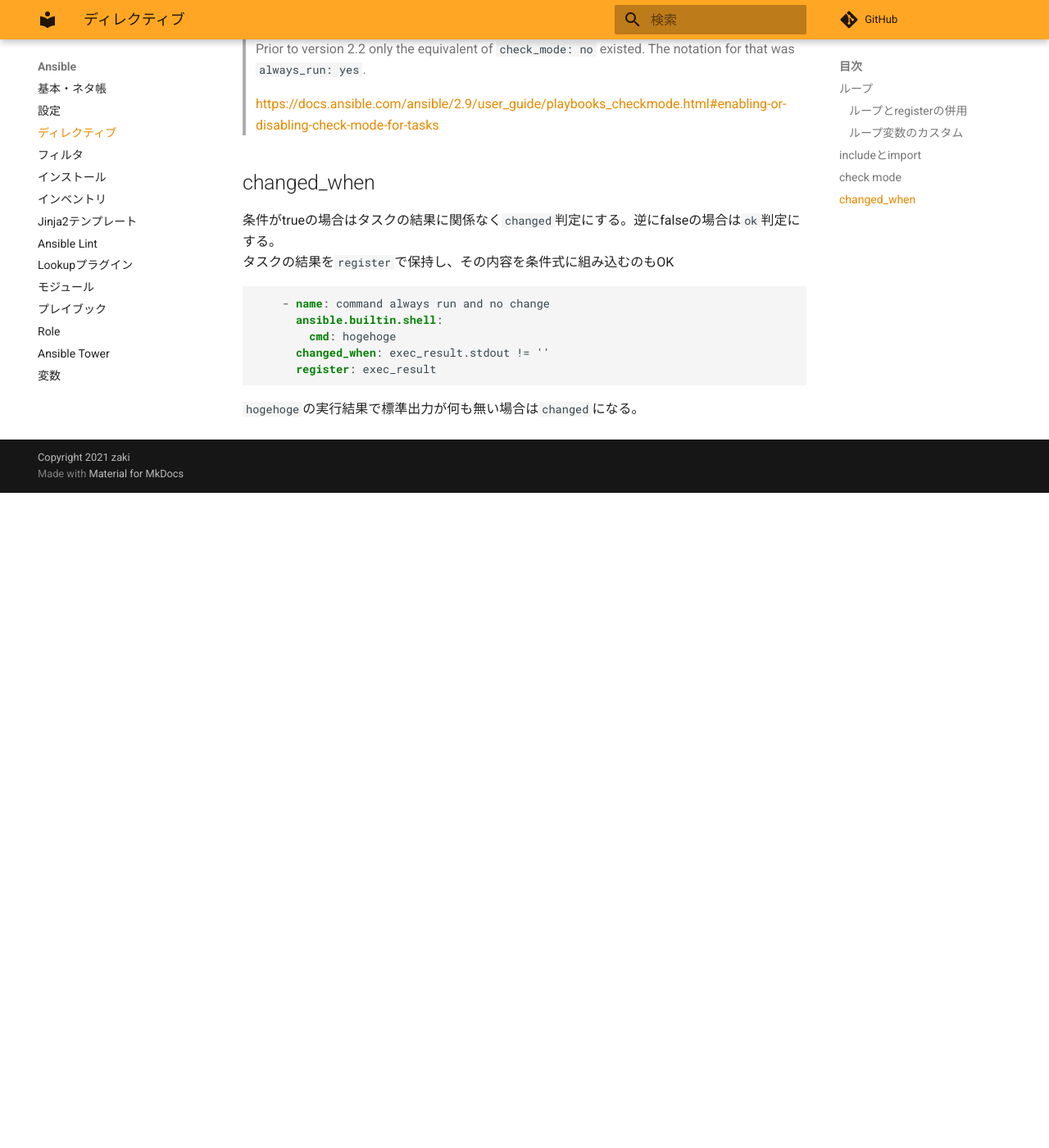
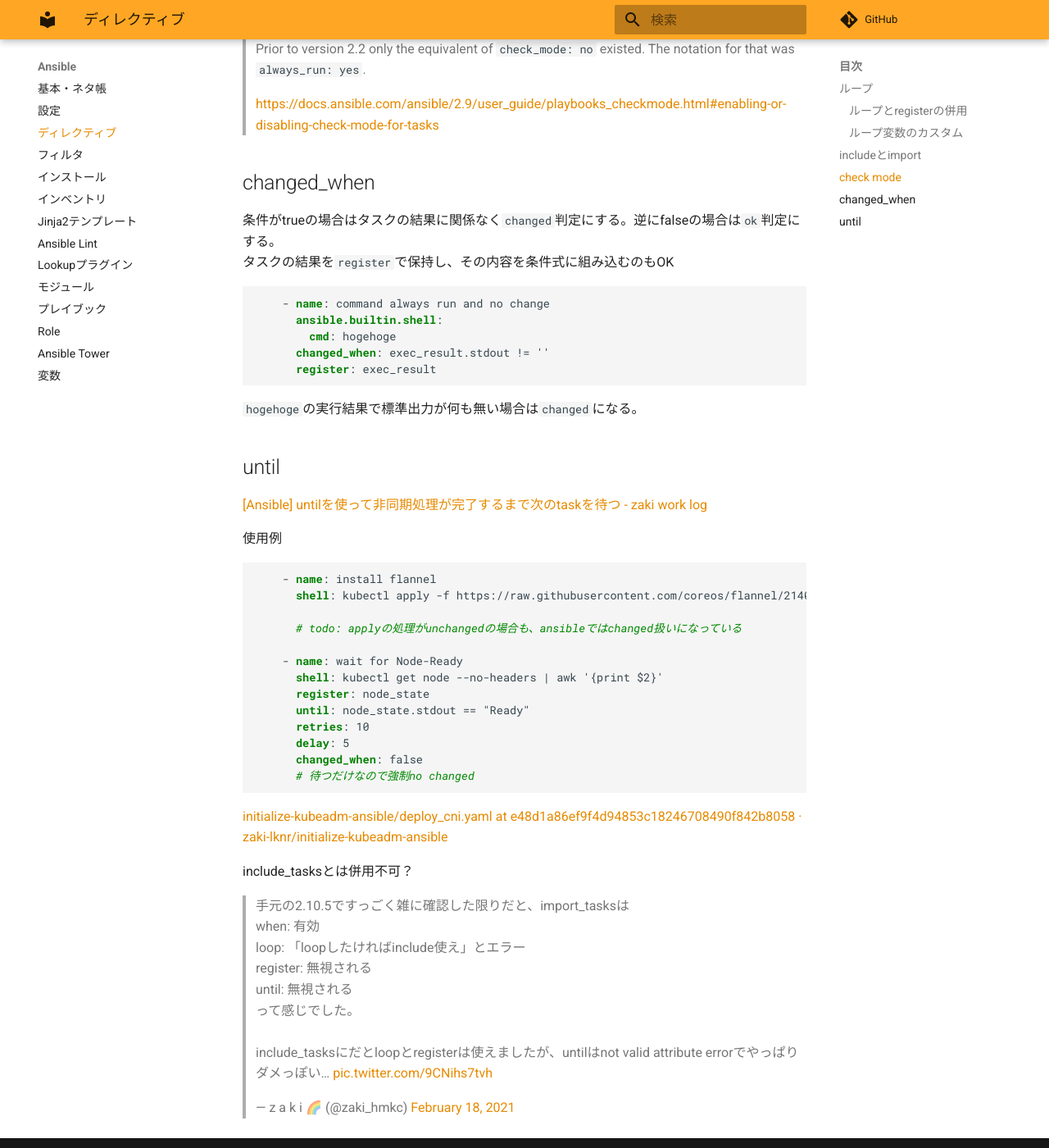
Before and after one commit to zaki-lknr/docs, an MkDocs documentation site: the page built from docs/Ansible/directives.md, in a window 1280 px wide and 1400 px high, scrolled down 3184 px. Shown: the whole window at 82% size. Built offline with MkDocs 1.6.1 and Material for MkDocs 9.7.7, drawn with Linux system fonts in a browser that asks for light colours; comment, search, counter and statistics services are not loaded; before the commit the page ends 3785 px from its top, so only the background shows below that.

Commit message:
add: ansible/directives: until

````diff
--- a/docs/Ansible/directives.md
+++ b/docs/Ansible/directives.md
@@ -160,3 +160,31 @@ ok: [localhost] =>
 ```
 
 `hogehoge`の実行結果で標準出力が何も無い場合は`changed`になる。
+
+## until
+
+[[Ansible] untilを使って非同期処理が完了するまで次のtaskを待つ - zaki work log](https://zaki-hmkc.hatenablog.com/entry/2020/04/08/075732)
+
+使用例
+
+```yaml
+    - name: install flannel
+      shell: kubectl apply -f https://raw.githubusercontent.com/coreos/flannel/2140ac876ef134e0ed5af15c65e414cf26827915/Documentation/kube-flannel.yml
+
+      # todo: applyの処理がunchangedの場合も、ansibleではchanged扱いになっている
+
+    - name: wait for Node-Ready
+      shell: kubectl get node --no-headers | awk '{print $2}'
+      register: node_state
+      until: node_state.stdout == "Ready"
+      retries: 10
+      delay: 5
+      changed_when: false
+      # 待つだけなので強制no changed
+```
+
+[initialize-kubeadm-ansible/deploy_cni.yaml at e48d1a86ef9f4d94853c18246708490f842b8058 · zaki-lknr/initialize-kubeadm-ansible](https://github.com/zaki-lknr/initialize-kubeadm-ansible/blob/e48d1a86ef9f4d94853c18246708490f842b8058/playbooks/deploy_cni.yaml#L13-L15)
+
+include_tasksとは併用不可？
+
+<blockquote class="twitter-tweet"><p lang="ja" dir="ltr">手元の2.10.5ですっごく雑に確認した限りだと、import_tasksは<br>when: 有効<br>loop: 「loopしたければinclude使え」とエラー<br>register: 無視される<br>until: 無視される<br>って感じでした。<br><br>include_tasksにだとloopとregisterは使えましたが、untilはnot valid attribute errorでやっぱりダメっぽい… <a href="https://t.co/9CNihs7tvh">pic.twitter.com/9CNihs7tvh</a></p>&mdash; z a k i 🌈 (@zaki_hmkc) <a href="https://twitter.com/zaki_hmkc/status/1362424065554751490?ref_src=twsrc%5Etfw">February 18, 2021</a></blockquote> <script async src="https://platform.twitter.com/widgets.js" charset="utf-8"></script>
````
